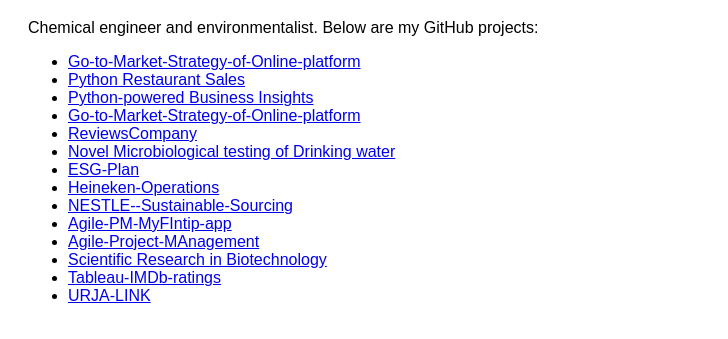
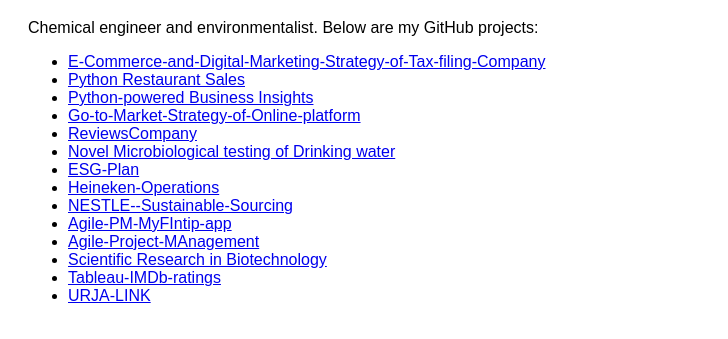
Before and after one commit to Arunima-Bollampally/Arunima-Bollampally, a plain HTML site: page index.html in a window 1280 px wide. Shown: the part 89-428 px from the top of the page, without its empty margins (0-728 px from the left). Drawn offline with Linux system fonts and the light colour scheme.

Commit message:
Update index.html

```diff
--- a/index.html
+++ b/index.html
@@ -11,7 +11,7 @@
   <h1>Welcome to Arunima Bollampally's Projects</h1>
   <p>Chemical engineer and environmentalist. Below are my GitHub projects:</p>
   <ul>
-     <li><a href="https://github.com/Arunima-Bollampally/Go-to-Market-Strategy-of-Online-platform">Go-to-Market-Strategy-of-Online-platform</a></li>
+     <li><a href="https://github.com/Arunima-Bollampally/E-Commerce-and-Digital-Marketing-Strategy-of-Tax-filing-Company">E-Commerce-and-Digital-Marketing-Strategy-of-Tax-filing-Company</a></li>
     <li><a href="https://github.com/Arunima-Bollampally/Python-Restaurant-sales">Python Restaurant Sales</a></li>
     <li><a href="https://github.com/Arunima-Bollampally/Python-powered-Business-Insights">Python-powered Business Insights</a></li>
     <li><a href="https://github.com/Arunima-Bollampally/Go-to-Market-Strategy-of-Online-platform">Go-to-Market-Strategy-of-Online-platform</a></li>
```
